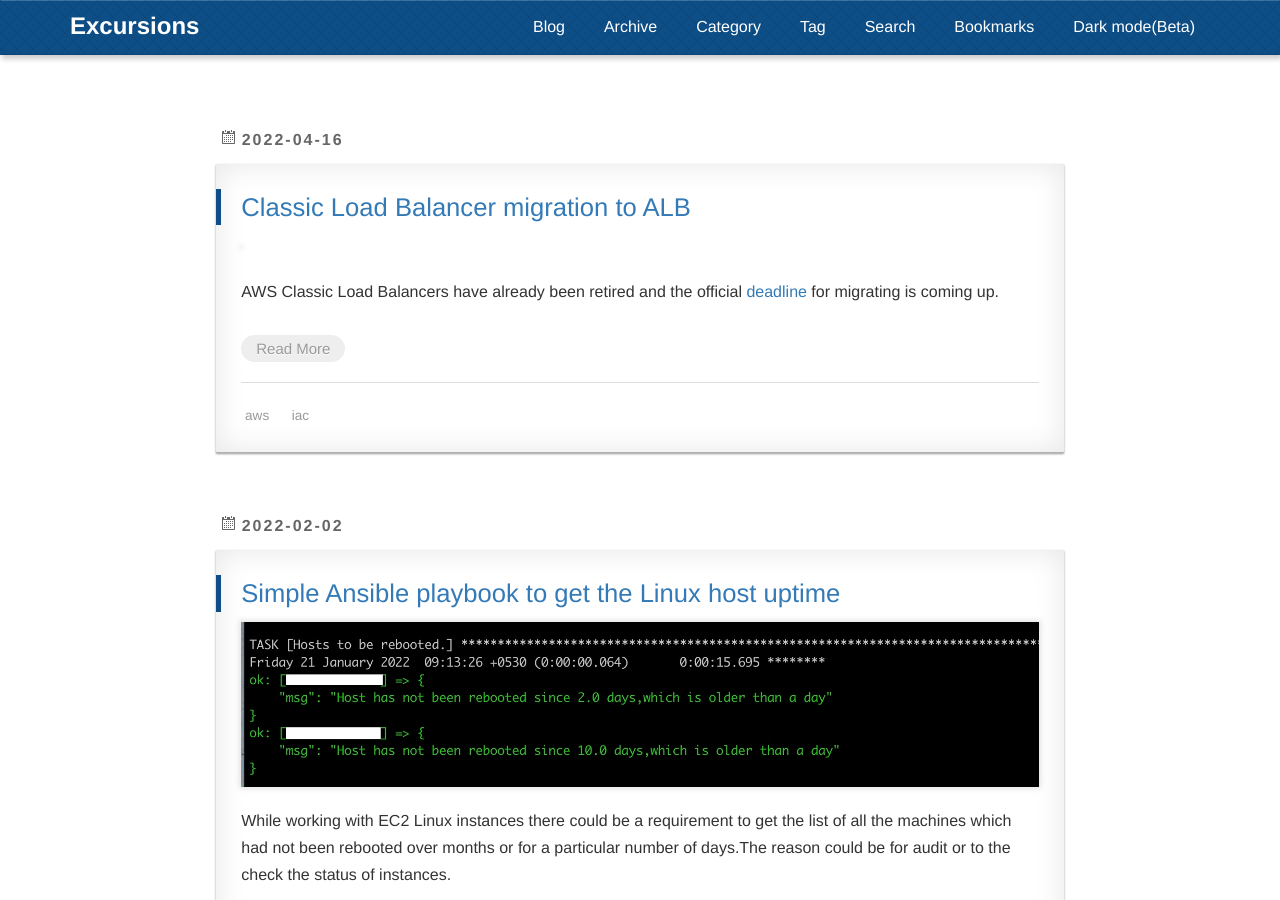
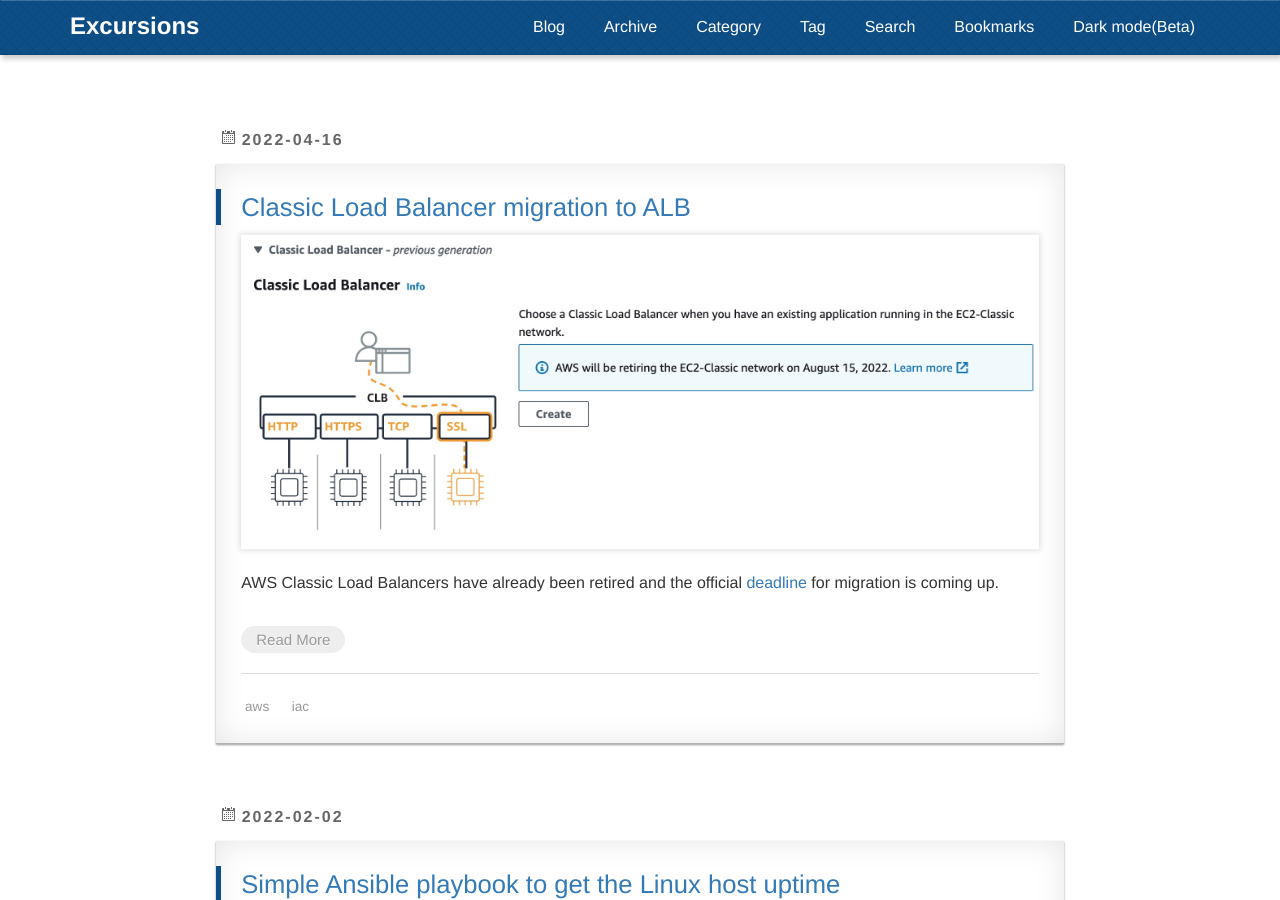
Before and after one commit to iam-j/iam-j.github.io, a Jekyll site: the page built from index.html, in a window 1280 px wide and 900 px high. Built offline with Jekyll 4.4.1, drawn with Linux system fonts in a browser that asks for light colours; the list of posts is cut into pages by our own code.

Commit message:
Update 2022-04-16-clb-migration-alb.markdown
Fix Image

```diff
--- a/_posts/2022-04-16-clb-migration-alb.markdown
+++ b/_posts/2022-04-16-clb-migration-alb.markdown
@@ -4,10 +4,10 @@ title: Classic Load Balancer migration to ALB
 date: 2022-04-16
 tags: aws iac
 categories: aws
-image: /clb1.jpg
+image: /clb/clb1.jpg
 ---
 
-AWS Classic Load Balancers have already been retired and the official [deadline](https://aws.amazon.com/blogs/aws/ec2-classic-is-retiring-heres-how-to-prepare/#:~:text=On%20October%2030%2C%202021%20we,Reserved%20Instances%20for%20EC2%2DClassic.) for migrating is coming up.
+AWS Classic Load Balancers have already been retired and the official [deadline](https://aws.amazon.com/blogs/aws/ec2-classic-is-retiring-heres-how-to-prepare/#:~:text=On%20October%2030%2C%202021%20we,Reserved%20Instances%20for%20EC2%2DClassic.) for migration is coming up.
 
 We have a quick migration option available in the AWS management console but is not useful for Projects and Infra which are deployed/maintained using the Infrastructure as Code.
 
```
